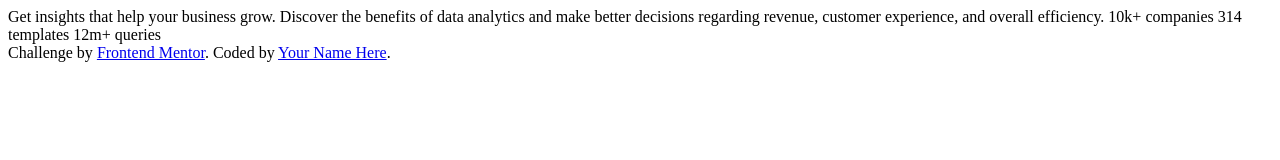
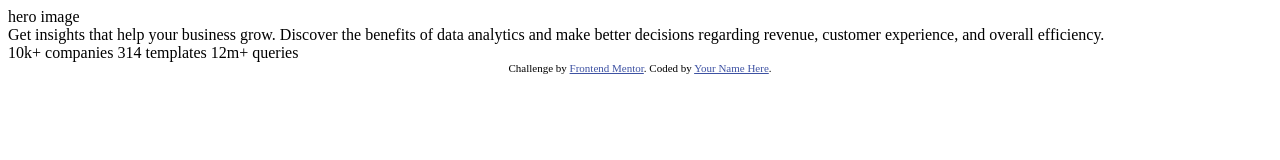
Before and after one commit to romy-morrin/stats-preview-card-fm, a plain HTML site: page index.html in a window 1280 px wide. Drawn offline with Linux system fonts and the light colour scheme.

Commit message:
Updated html structure in index.html

```diff
--- a/index.html
+++ b/index.html
@@ -5,23 +5,29 @@
   <meta name="viewport" content="width=device-width, initial-scale=1.0"> <!-- displays site properly based on user's device -->
 
   <link rel="icon" type="image/png" sizes="32x32" href="./images/favicon-32x32.png">
+  <link rel="stylesheet" href="assets/css/style.css" type+="text/css">
 
   <title>Frontend Mentor | Stats preview card component</title>
 
-  <!-- Feel free to remove these styles or customise in your own stylesheet 👍 -->
-  <style>
-  </style>
 </head>
 <body>
 
+  <header>hero image
+
+  </header>
+
+  <div>
   Get insights that help your business grow.
 
   Discover the benefits of data analytics and make better decisions regarding revenue, customer
   experience, and overall efficiency.
+  </div>
 
+  <div>
   10k+ companies
   314 templates
   12m+ queries
+  </div>
 
   <div class="attribution">
     Challenge by <a href="https://www.frontendmentor.io?ref=challenge" target="_blank">Frontend Mentor</a>.
```
Also changed, not shown: assets/css/style.css (line endings or trailing spaces).
